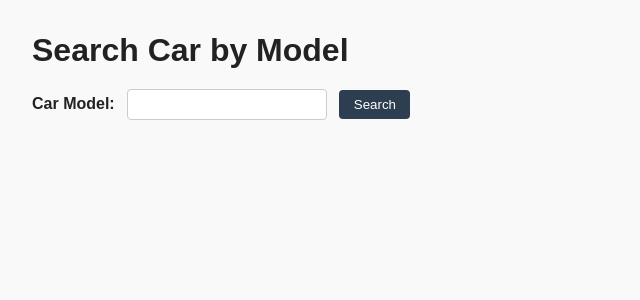
After one commit to 106394055/COS10026_LAB, a PHP site: page /search_form.php in a window 1280 px wide. The commit adds this page. Shown: the top 300 px of the page, without its empty margins (0-640 px from the left). Run offline with PHP 8.4, Linux system fonts and the light colour scheme.

Commit message:
Lab 9 submission (2%) – PHP + MySQL Search

```diff
--- /dev/null
+++ b/lab09/search_form.php
@@ -0,0 +1,17 @@
+<!DOCTYPE html>
+<html lang="en">
+<head>
+    <meta charset="UTF-8">
+    <meta name="viewport" content="width=device-width, initial-scale=1.0">
+    <title>Search Cars</title>
+    <link rel="stylesheet" href="style.css">
+</head>
+<body>
+    <h1>Search Car by Model</h1>
+    <form action="search_result.php" method="get">
+        <label for="model">Car Model:</label>
+        <input type="text" id="model" name="model" required>
+        <button type="submit">Search</button>
+    </form>
+</body>
+</html>
--- a/lab09/style.css
+++ b/lab09/style.css
@@ -9,16 +9,46 @@ h1 {
     margin-bottom: 1.25rem;
 }
 
+form {
+    margin-bottom: 1.5rem;
+}
+
+label {
+    font-weight: bold;
+    margin-right: 0.5rem;
+}
+
+input[type="text"] {
+    padding: 0.45rem 0.65rem;
+    border: 1px solid #cccccc;
+    border-radius: 4px;
+    margin-right: 0.5rem;
+}
+
+button {
+    padding: 0.45rem 0.9rem;
+    background-color: #2c3e50;
+    color: #ffffff;
+    border: none;
+    border-radius: 4px;
+    cursor: pointer;
+}
+
+button:hover {
+    background-color: #1a252f;
+}
+
 table {
     border-collapse: collapse;
     width: 100%;
     max-width: 800px;
     background-color: #ffffff;
+    margin-bottom: 1rem;
 }
 
 th, td {
     border: 1px solid #cccccc;
-    padding: 0.65rem 0.9rem;
+    padding: 5px 10px;
     text-align: left;
 }
 
```
Also changed, not shown: lab09/search_result.php (added, +54 -0 lines).
